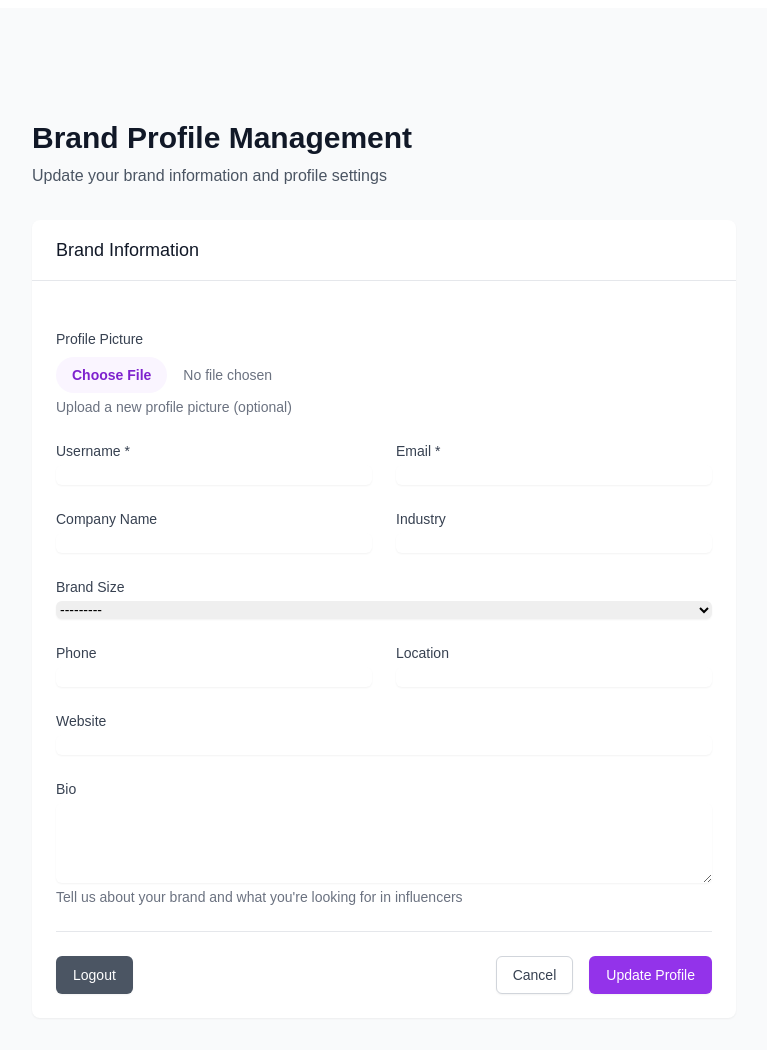
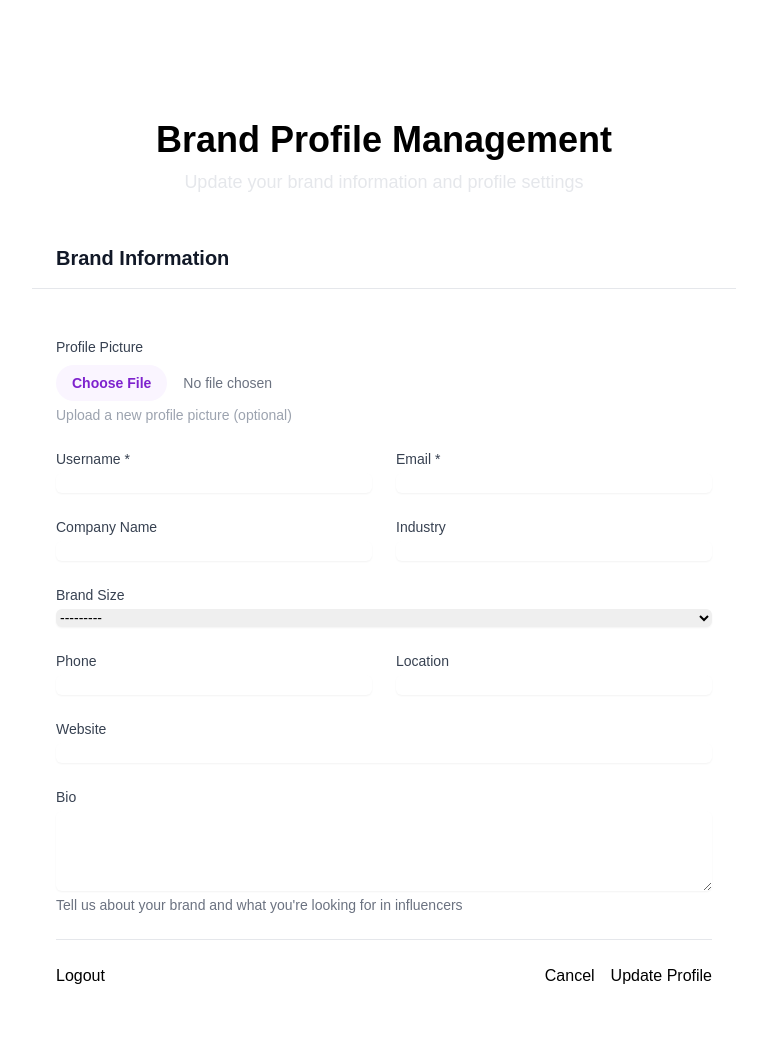
Before and after one commit to 1farha2023/CrewUp-Project, a Django app: template templates/authentication/brand_profile.html in a window 1280 px wide. Shown: the part 92-1142 px from the top of the page, without its empty margins (256-1023 px from the left). After the commit the page ends 1076 px from the top, so only its background shows below. Run offline with Django 5.2, Linux system fonts and the light colour scheme; the template is opened without the code that fills it: values that come from a table or form of the project are taken from there, others are empty; parts of the project's set-up code (start-up, migrations or seed data) failed here and were passed over; some libraries are stand-ins or nearby versions.

Commit message:
Modified the brand profile page UI and added button

```diff
--- a/templates/authentication/brand_profile.html
+++ b/templates/authentication/brand_profile.html
@@ -4,18 +4,18 @@
 {% block title %}Brand Profile - CrewUp{% endblock %}
 
 {% block content %}
-<div class="min-h-screen bg-gray-50 pt-20">
+<div class="min-h-screen gradient-bg pt-20 animate-fade-in">
     <div class="max-w-3xl mx-auto px-4 sm:px-6 lg:px-8 py-8">
         <!-- Header -->
-        <div class="mb-8">
-            <h1 class="text-3xl font-bold text-gray-900">Brand Profile Management</h1>
-            <p class="mt-2 text-gray-600">Update your brand information and profile settings</p>
+        <div class="mb-8 text-center">
+            <h1 class="text-4xl font-bold text-gradient mb-2 animate-slide-up">Brand Profile Management</h1>
+            <p class="mt-2 text-gray-200 text-lg animate-delay-200 animate-fade-in">Update your brand information and profile settings</p>
         </div>
 
         <!-- Profile Form Card -->
-        <div class="bg-white shadow-sm rounded-lg">
+        <div class="glass-card card-hover animate-fade-in animate-delay-500">
             <div class="px-6 py-4 border-b border-gray-200">
-                <h2 class="text-lg font-medium text-gray-900">Brand Information</h2>
+                <h2 class="text-xl font-semibold text-gray-900">Brand Information</h2>
             </div>
 
             <form method="post" enctype="multipart/form-data" class="p-6 space-y-6">
@@ -25,12 +25,12 @@
                 <div>
                     <label class="block text-sm font-medium text-gray-700 mb-2">Profile Picture</label>
                     {% if user.profile_picture %}
-                        <div class="mb-4">
-                            <img src="{{ user.profile_picture.url }}" alt="Current profile picture" class="w-24 h-24 rounded-full object-cover">
+                        <div class="mb-4 flex justify-center">
+                            <img src="{{ user.profile_picture.url }}" alt="Current profile picture" class="w-28 h-28 rounded-full object-cover shadow-lg animate-float border-4 border-purple-400">
                         </div>
                     {% endif %}
                     <input type="file" name="profile_picture" accept="image/*" class="mt-1 block w-full text-sm text-gray-500 file:mr-4 file:py-2 file:px-4 file:rounded-full file:border-0 file:text-sm file:font-semibold file:bg-purple-50 file:text-purple-700 hover:file:bg-purple-100">
-                    <p class="mt-1 text-sm text-gray-500">Upload a new profile picture (optional)</p>
+                    <p class="mt-1 text-sm text-gray-400">Upload a new profile picture (optional)</p>
                 </div>
 
                 <!-- Username and Email -->
@@ -119,16 +119,16 @@
                 <!-- Form Actions -->
                 <div class="flex items-center justify-between pt-6 border-t border-gray-200">
                     <a href="{% url 'authentication:logout' %}"
-                       class="bg-gray-600 py-2 px-4 border border-transparent rounded-md shadow-sm text-sm font-medium text-white hover:bg-gray-700 focus:outline-none focus:ring-2 focus:ring-offset-2 focus:ring-gray-500">
+                       class="btn btn-secondary animate-fade-in animate-delay-200">
                         Logout
                     </a>
                     <div class="flex space-x-4">
                         <a href="{% url 'brand_dashboard' %}"
-                           class="bg-white py-2 px-4 border border-gray-300 rounded-md shadow-sm text-sm font-medium text-gray-700 hover:bg-gray-50 focus:outline-none focus:ring-2 focus:ring-offset-2 focus:ring-purple-500">
+                           class="btn btn-secondary animate-fade-in animate-delay-500">
                             Cancel
                         </a>
                         <button type="submit"
-                                class="bg-purple-600 py-2 px-4 border border-transparent rounded-md shadow-sm text-sm font-medium text-white hover:bg-purple-700 focus:outline-none focus:ring-2 focus:ring-offset-2 focus:ring-purple-500">
+                                class="btn btn-primary animate-fade-in animate-delay-500">
                             Update Profile
                         </button>
                     </div>
```
